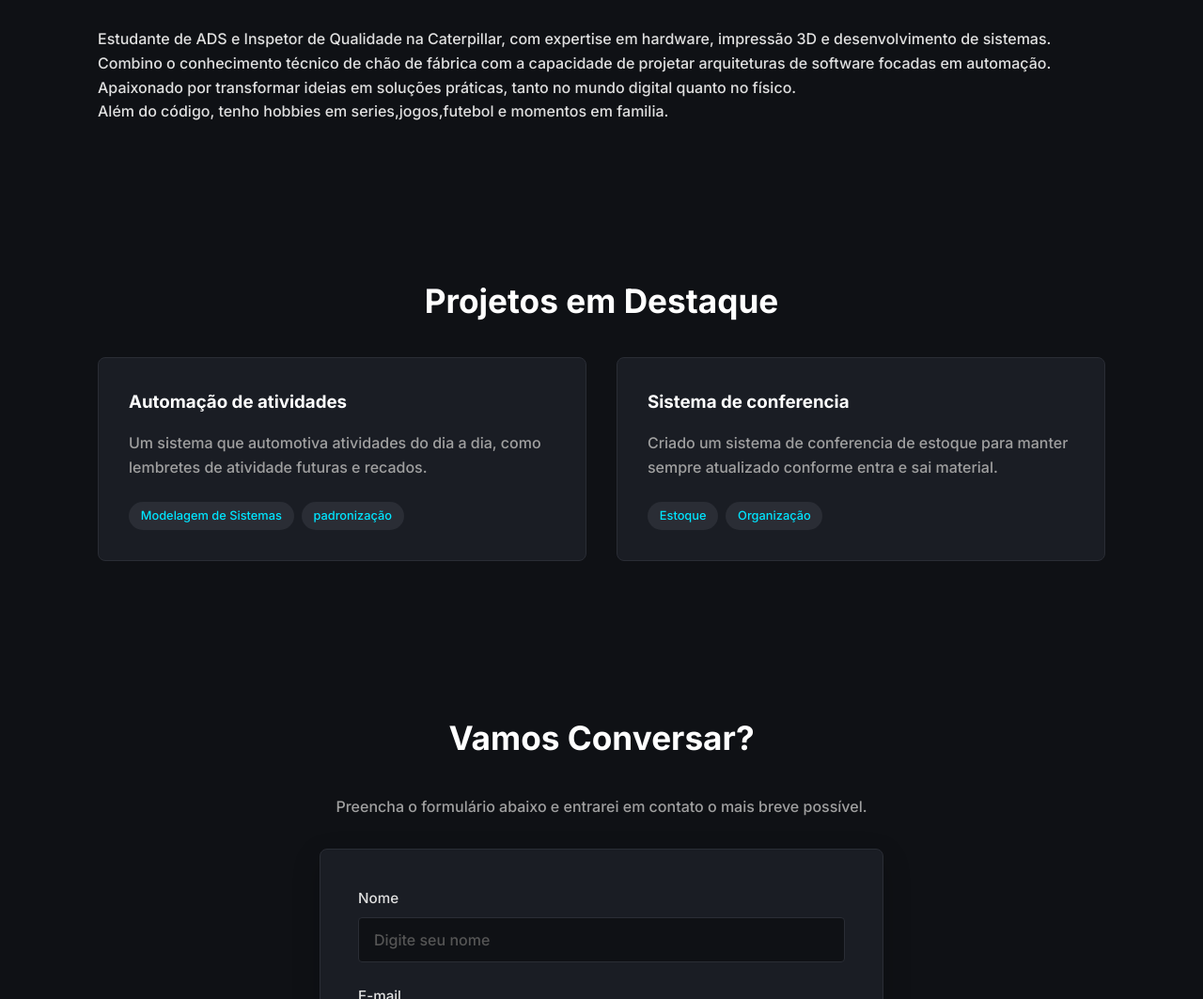
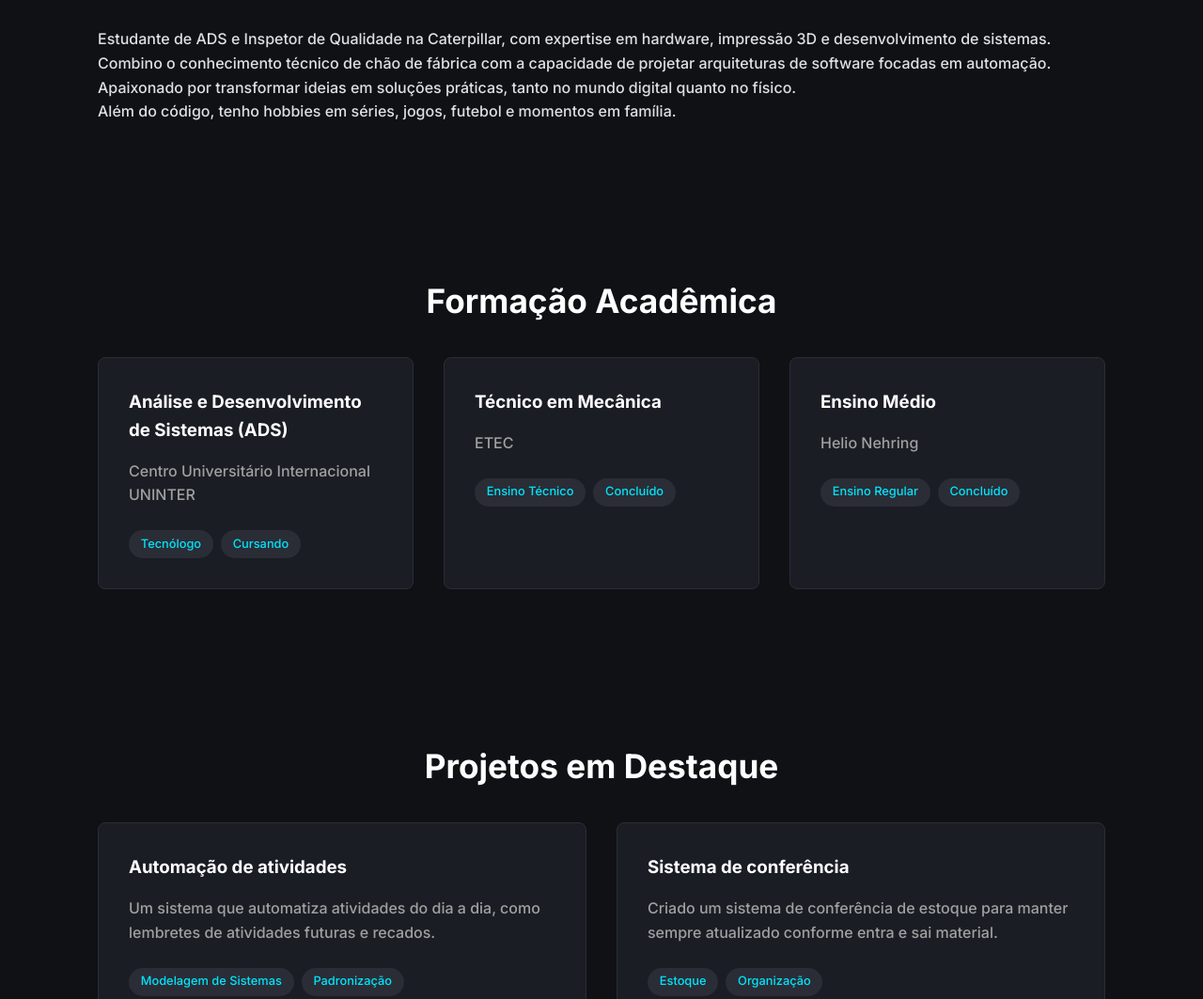
Before and after one commit to almeihd/trabalho-web, a plain HTML site: page index.html in a window 1280 px wide. Shown: the part 955-2018 px from the top of the page at 94% size. Drawn offline with Linux system fonts and the light colour scheme.

Commit message:
Update index.html

```diff
--- a/index.html
+++ b/index.html
@@ -7,7 +7,6 @@
     <link rel="stylesheet" href="style.css">
     <link href="https://fonts.googleapis.com/css2?family=Inter:wght@300;500;700&display=swap" rel="stylesheet">
     <link rel="stylesheet" href="script.js">
-
 </head>
 <body>
     <header>
@@ -15,6 +14,7 @@
             <div class="logo">Dev.HS</div>
             <ul class="nav-links">
                 <li><a href="#sobre">Sobre</a></li>
+                <li><a href="#formacao">Formação</a></li>
                 <li><a href="#projetos">Projetos</a></li>
                 <li><a href="#contato">Contato</a></li>
             </ul>
@@ -34,7 +34,41 @@
             <h2>Sobre Mim</h2>
             <div class="sobre-conteudo">
                 <p>Estudante de ADS e Inspetor de Qualidade na Caterpillar, com expertise em hardware, impressão 3D e desenvolvimento de sistemas. Combino o conhecimento técnico de chão de fábrica com a capacidade de projetar arquiteturas de software focadas em automação. Apaixonado por transformar ideias em soluções práticas, tanto no mundo digital quanto no físico.</p>
-                <p>Além do código, tenho hobbies em series,jogos,futebol e momentos em familia.</p>
+                <p>Além do código, tenho hobbies em séries, jogos, futebol e momentos em família.</p>
+            </div>
+        </section>
+
+        <section id="formacao">
+            <h2>Formação Acadêmica</h2>
+            <div class="grid-projetos">
+
+                <div class="card">
+                    <h3>Análise e Desenvolvimento de Sistemas (ADS)</h3>
+                    <p>Centro Universitário Internacional UNINTER</p>
+                    <div class="tags">
+                        <span>Tecnólogo</span>
+                        <span>Cursando</span>
+                    </div>
+                </div>
+
+                <div class="card">
+                    <h3>Técnico em Mecânica</h3>
+                    <p>ETEC</p>
+                    <div class="tags">
+                        <span>Ensino Técnico</span>
+                        <span>Concluído</span>
+                    </div>
+                </div>
+
+                <div class="card">
+                    <h3>Ensino Médio</h3>
+                    <p>Helio Nehring</p>
+                    <div class="tags">
+                        <span>Ensino Regular</span>
+                        <span>Concluído</span>
+                    </div>
+                </div>
+
             </div>
         </section>
 
@@ -42,19 +76,18 @@
             <h2>Projetos em Destaque</h2>
             <div class="grid-projetos">
 
-
                 <div class="card">
                     <h3>Automação de atividades</h3>
-                    <p>Um sistema que automotiva atividades do dia a dia, como lembretes de atividade futuras e recados.</p>
+                    <p>Um sistema que automatiza atividades do dia a dia, como lembretes de atividades futuras e recados.</p>
                     <div class="tags">
                         <span>Modelagem de Sistemas</span>
-                        <span>padronização</span>
+                        <span>Padronização</span>
                     </div>
                 </div>
 
                 <div class="card">
-                    <h3>Sistema de conferencia</h3>
-                    <p>Criado um sistema de conferencia de estoque para manter sempre atualizado conforme entra e sai material.</p>
+                    <h3>Sistema de conferência</h3>
+                    <p>Criado um sistema de conferência de estoque para manter sempre atualizado conforme entra e sai material.</p>
                     <div class="tags">
                         <span>Estoque</span>
                         <span>Organização</span>
@@ -87,5 +120,6 @@
                 <button type="submit" class="btn">Enviar Mensagem</button>
             </form>
         </section>
+    </main>
 </body>
 </html>
```
